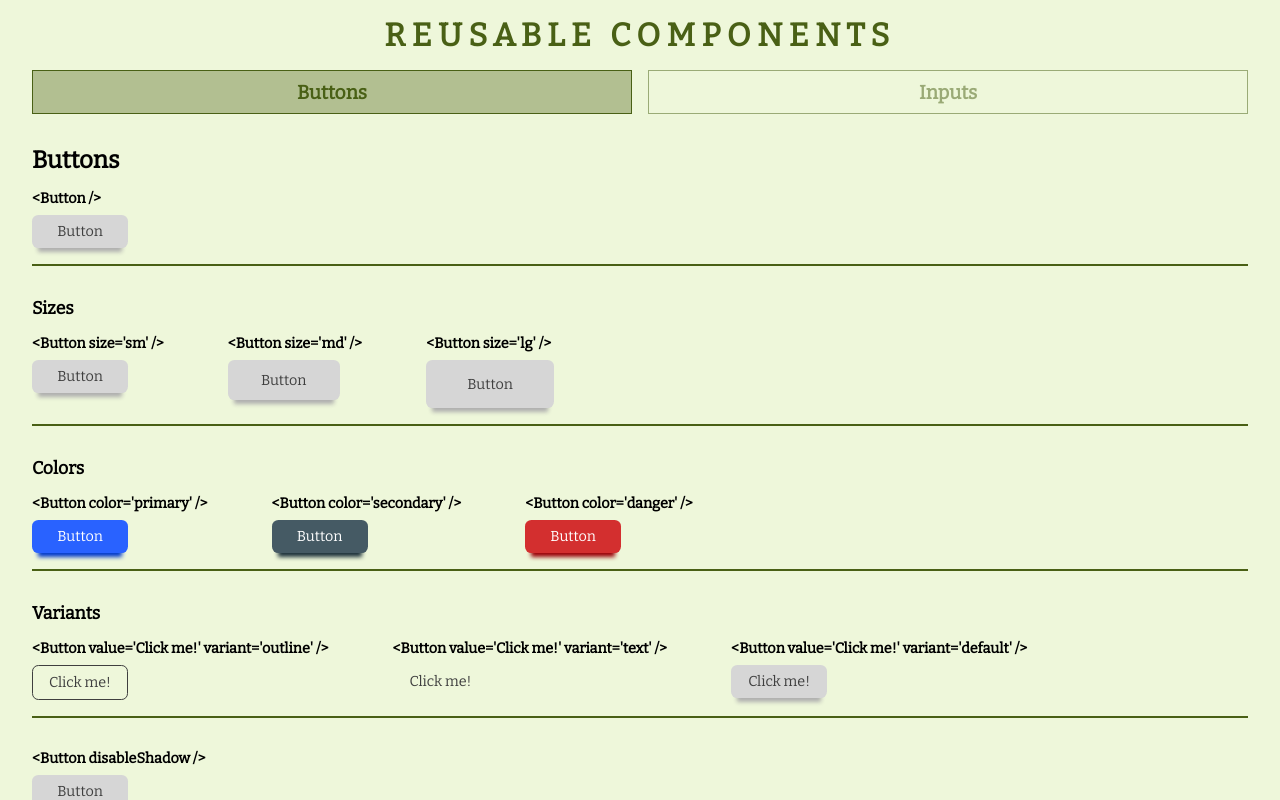
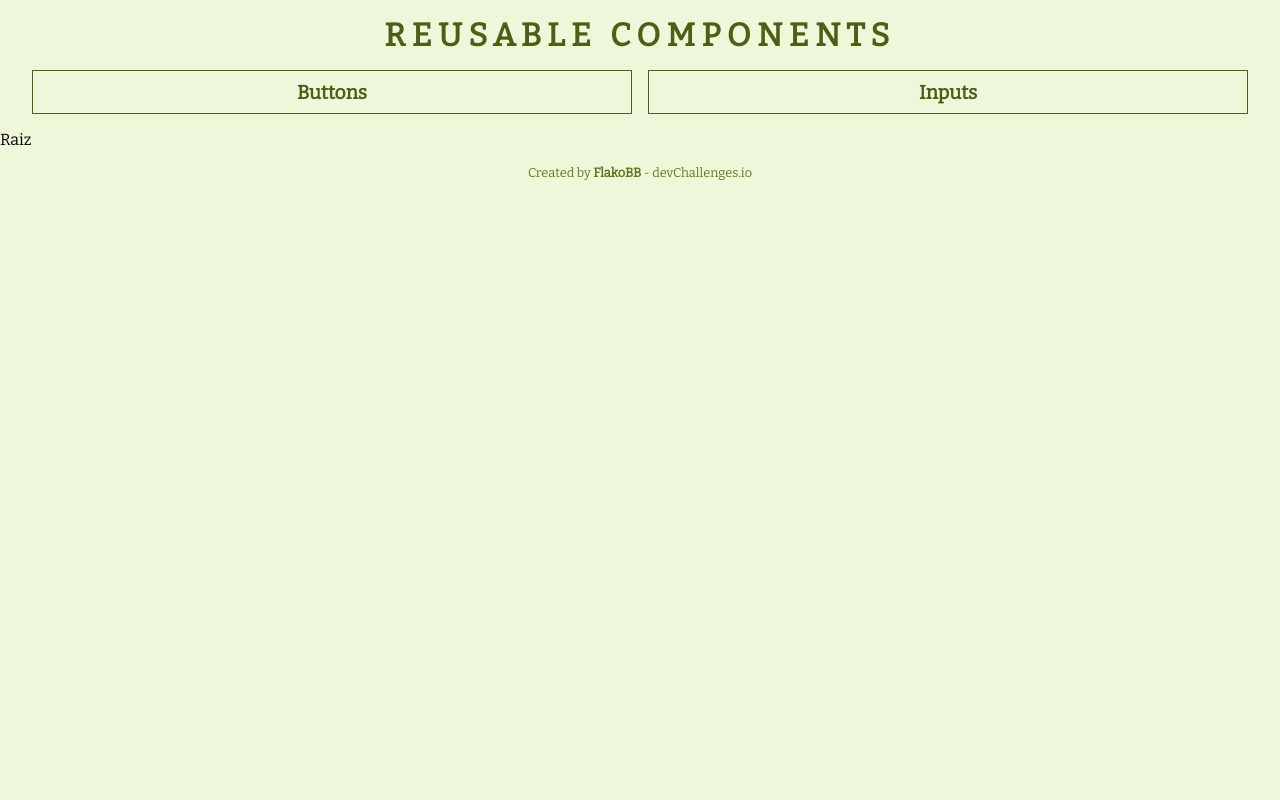
Before and after one commit to FlakoBB/reusable-components, a React app: page / in a window 1280 px wide. Shown: the top 800 px of the page. Built offline with nearby package versions, Linux system fonts and the light colour scheme.

Commit message:
routing and links

```diff
--- a/src/App.jsx
+++ b/src/App.jsx
@@ -1,19 +1,28 @@
 import ButtonsSection from './components/ButtonsSection.jsx'
+import InputsSection from './components/InputsSection.jsx'
+import { BrowserRouter as Router, Routes, Route, Link } from 'react-router-dom'
 
 const App = () => {
   return (
     <>
+      <Router>
         <header className='mainHeader'>
           <h1 className='title'>Reusable Components</h1>
           <nav className='navigator'>
-          <span className='navigator__link navigator__link--btns'>Buttons</span>
-          <span className='navigator__link navigator__link--inputs'>Inputs</span>
+            <Link to='/buttons' className='navigator__link'>Buttons</Link>
+            <Link to='/inputs' className='navigator__link'>Inputs</Link>
           </nav>
         </header>
-      <ButtonsSection />
+        <Routes>
+          <Route path='/' element={<p>Raiz</p>} />
+          <Route path='/buttons' element={<ButtonsSection />} />
+          <Route path='/inputs' element={<InputsSection />} />
+          <Route path='/*' element={<h2>Error 404 ¯\_(ツ)_/¯</h2>} />
+        </Routes>
         <footer>
-        <p>Created by <a href='https://bit.ly/follow-flako' target='_blank' rel='noreferrer'>FlakoBB</a> - devChallenches.io</p>
+          <p>Created by <a href='https://bit.ly/follow-flako' target='_blank' rel='noreferrer'>FlakoBB</a> - devChallenges.io</p>
         </footer>
+      </Router>
     </>
   )
 }
--- a/src/styles/globals.css
+++ b/src/styles/globals.css
@@ -38,6 +38,7 @@ body {
 }
 
 .navigator__link {
+  text-decoration: none;
   border: 1px solid #496015;
   text-align: center;
   font-size: 1.2rem;
@@ -51,13 +52,8 @@ body {
   background-color: #4960155e;
 }
 
-.navigator__link--btns {
+.active {
   background-color: #4960155e;
-}
-
-.navigator__link--inputs {
-  opacity: .5;
-  cursor: not-allowed;
 }
 
 .container {
--- a/webpack.config.js
+++ b/webpack.config.js
@@ -44,7 +44,8 @@ module.exports = (env, argv) => {
     devServer: {
       open: true,
       port: 3000,
-      compress: true
+      compress: true,
+      historyApiFallback: true
     }
   }
 }
```
Lines whose indentation alone changed are shown as unchanged.
